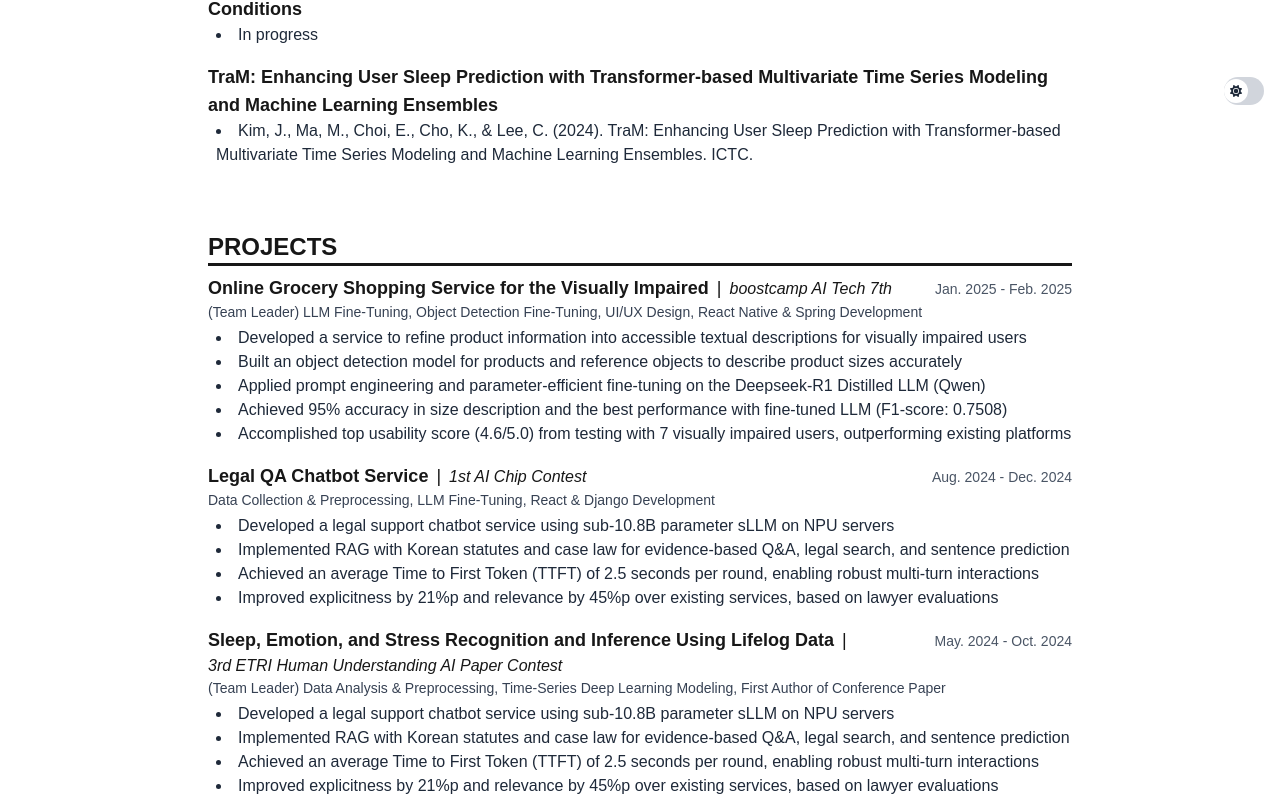
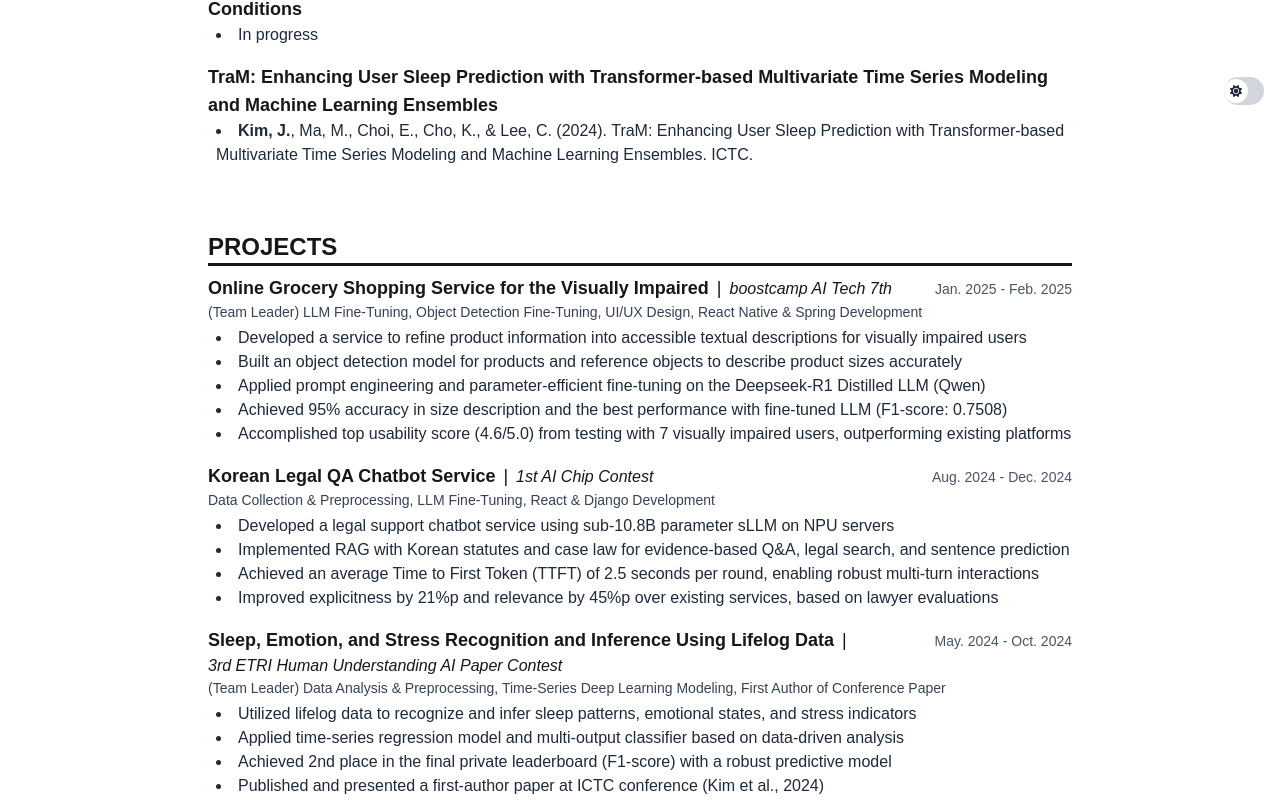
Before and after one commit to jin-jae/jin-jae.github.io, a Next.js app: page / in a window 1280 px wide. Shown: the part 679-1480 px from the top of the page. Built offline with nearby package versions, Linux system fonts and the light colour scheme.

Commit message:
fix: resume data

```diff
--- a/src/data/ProjectData.tsx
+++ b/src/data/ProjectData.tsx
@@ -16,7 +16,7 @@ const projectData: TemplateProps[] = [
     ],
   },
   {
-    title: 'Legal QA Chatbot Service',
+    title: 'Korean Legal QA Chatbot Service',
     url: 'https://github.com/byeonhophd',
     from: '1st AI Chip Contest',
     period: 'Aug. 2024 - Dec. 2024',
@@ -35,10 +35,10 @@ const projectData: TemplateProps[] = [
     period: 'May. 2024 - Oct. 2024',
     role: '(Team Leader) Data Analysis & Preprocessing, Time-Series Deep Learning Modeling, First Author of Conference Paper',
     description: [
-      'Developed a legal support chatbot service using sub-10.8B parameter sLLM on NPU servers',
-      'Implemented RAG with Korean statutes and case law for evidence-based Q&A, legal search, and sentence prediction',
-	    'Achieved an average Time to First Token (TTFT) of 2.5 seconds per round, enabling robust multi-turn interactions',
-	    'Improved explicitness by 21%p and relevance by 45%p over existing services, based on lawyer evaluations'
+      'Utilized lifelog data to recognize and infer sleep patterns, emotional states, and stress indicators',
+      'Applied time-series regression model and multi-output classifier based on data-driven analysis',
+      'Achieved 2nd place in the final private leaderboard (F1-score) with a robust predictive model',
+      'Published and presented a first-author paper at ICTC conference (Kim et al., 2024)'
     ],
   },
   {
--- a/src/data/PublicationData.tsx
+++ b/src/data/PublicationData.tsx
@@ -11,7 +11,7 @@ const publicationData: TemplateProps[] = [
     title: 'TraM: Enhancing User Sleep Prediction with Transformer-based Multivariate Time Series Modeling and Machine Learning Ensembles',
     url: 'https://ieeexplore.ieee.org/abstract/document/10827790',
     description: [
-      'Kim, J., Ma, M., Choi, E., Cho, K., & Lee, C. (2024). TraM: Enhancing User Sleep Prediction with Transformer-based Multivariate Time Series Modeling and Machine Learning Ensembles. ICTC.'
+      <><strong>Kim, J.</strong>, Ma, M., Choi, E., Cho, K., & Lee, C. (2024). TraM: Enhancing User Sleep Prediction with Transformer-based Multivariate Time Series Modeling and Machine Learning Ensembles. ICTC.</>
     ],
   },
 ];
```
